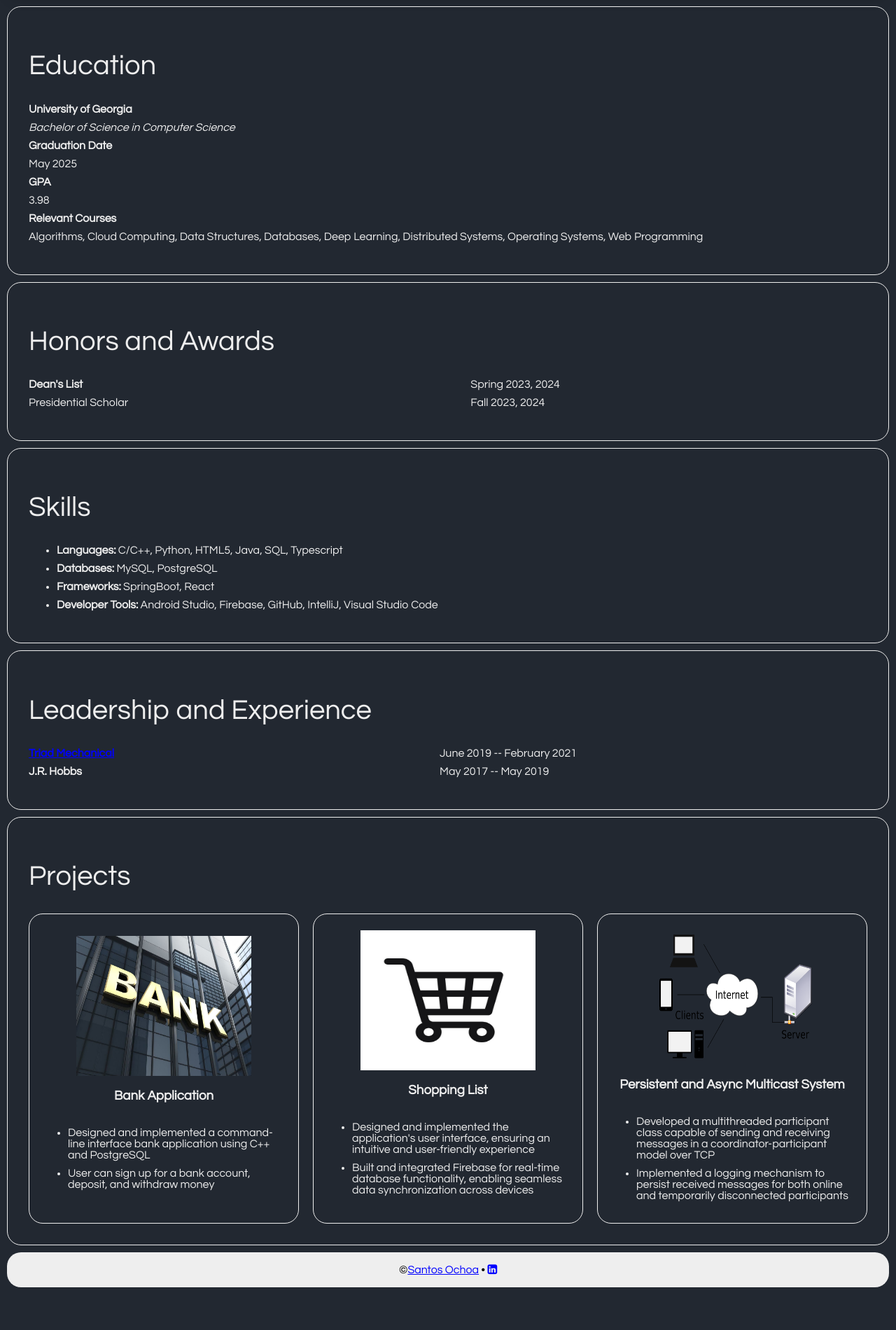
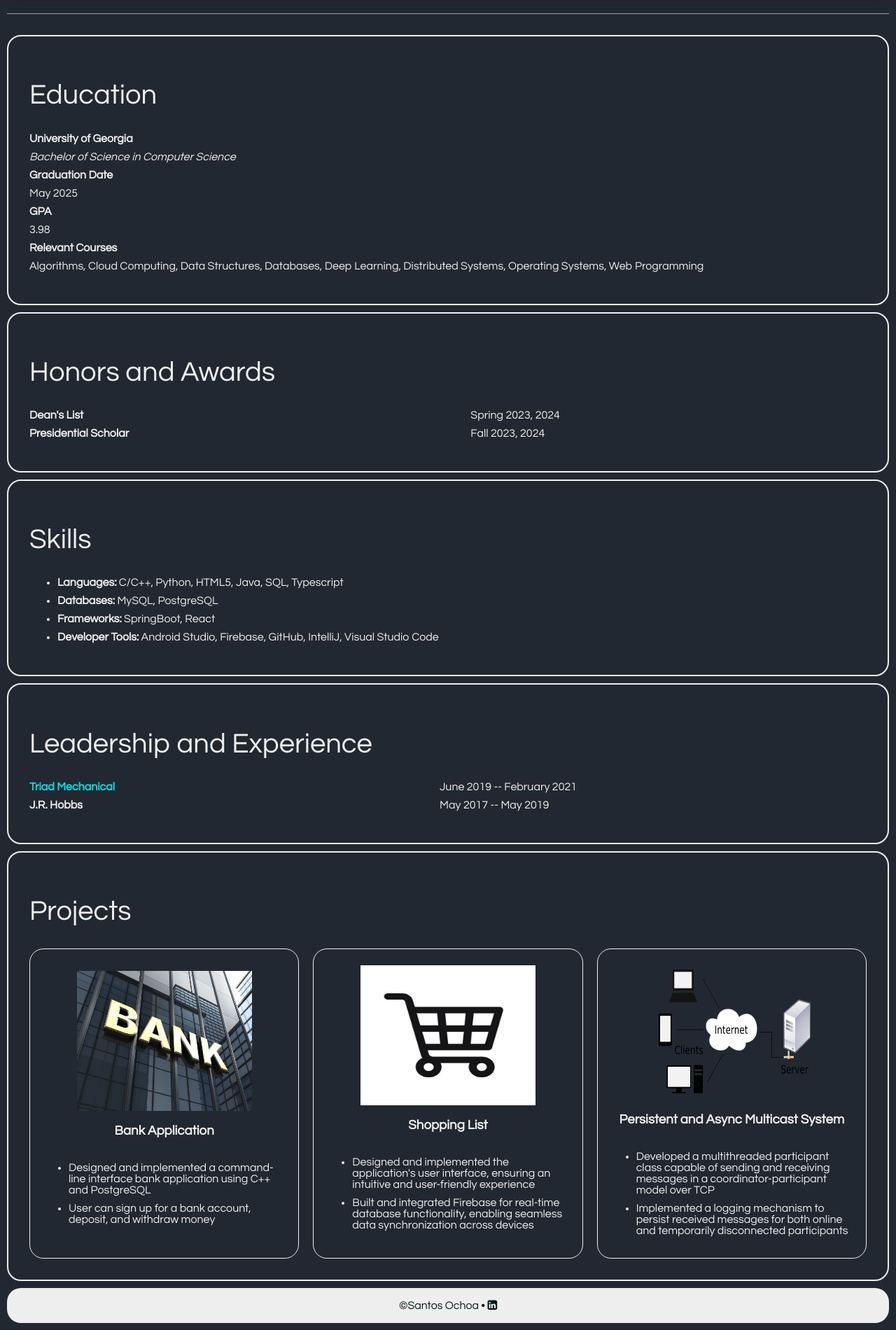
Before and after one commit to jdkochoa/cv, a plain HTML site: page index.html in a window 1280 px wide. Shown: the part 680-2580 px from the top of the page at 70% size. Before the commit the page ends 2529 px from the top, so only its background shows below. Drawn offline with Linux system fonts and the light colour scheme.

Commit message:
Adjusted several styles

```diff
--- a/index.html
+++ b/index.html
@@ -56,7 +56,7 @@
       <dl>
         <dt><b>Dean's List</b></dt>
         <dd>Spring 2023, 2024</dd>
-        <dt>Presidential Scholar</dt>
+        <dt><b>Presidential Scholar</b></dt>
         <dd>Fall 2023, 2024</dd>
       </dl>
     </section>
--- a/style_boxes.css
+++ b/style_boxes.css
@@ -21,11 +21,12 @@ nav p, nav a {
 }
 
 nav a {
-    color: blue
+    text-decoration: none;
+    color: rgb(2, 26, 27);
 }
 
 nav a:hover {
-    color: red;
+    color:  rgb(12, 223, 230);
 }
 
 /* Footer Styles */
@@ -42,11 +43,12 @@ footer {
 }
 
 footer a {
-    color: blue
+    text-decoration: none;
+    color: rgb(2, 26, 27);
 }
 
 footer a:hover {
-    color: red;
+    color:  rgb(12, 223, 230);
 }
 
 /* Splash Section */
@@ -77,18 +79,22 @@ footer a:hover {
 
 /* Horizontal Rules */
 hr {
-    border-width: 1px;
-    border-style: solid;
-    border-color: rgb(238, 238, 238);
-    margin: 10px;
+    border: none;
+    height: 1px;
+    background-color:  rgb(118, 171, 174);
+    margin: 30px 10px;
 }
 
 /* Sections */
 section {
-    border: 1px solid rgb(238, 238, 238);
+    border: 2px solid rgb(238, 238, 238);
     border-radius: 20px;
     padding: 30px;
     margin: 10px;
+}
+
+section:hover {
+    border-color: rgb(118, 171, 174);
 }
 
 /* Section Headings */
@@ -109,10 +115,12 @@ section p {
 
 /* link styles */
 section a {
-    color: blue
+    text-decoration: none;
+    color:  rgb(12, 223, 230);
 }
+
 section a:hover {
-    color: red;
+    color:  rgb(7, 138, 143);
 }
 
 /* List Styles */
@@ -139,7 +147,7 @@ dl dd{}
 /* Project Section */
 .three-col {
     display: grid;
-    grid-template-columns: 1fr 1fr 1fr;
+    grid-template-columns: repeat(auto-fit, minmax(200px, 1fr));
     gap: 20px;
 }
 
@@ -151,6 +159,10 @@ dl dd{}
     border: 1px solid rgb(238, 238, 238);
     padding: 15px;
     border-radius: 20px;
+}
+
+.card:hover {
+    background-color: rgb(118, 171, 174);
 }
 
 .card img {
```
